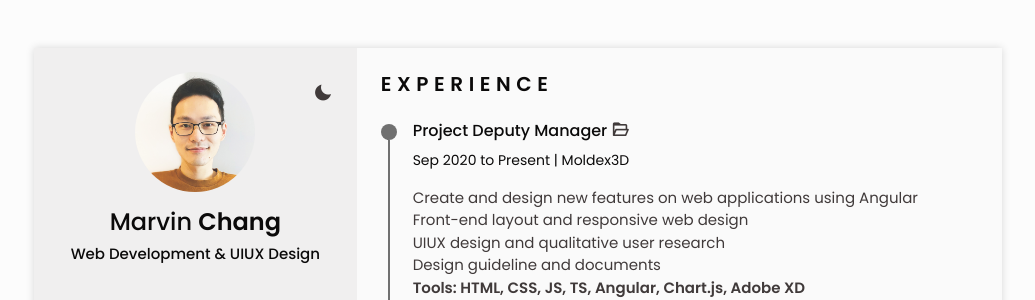
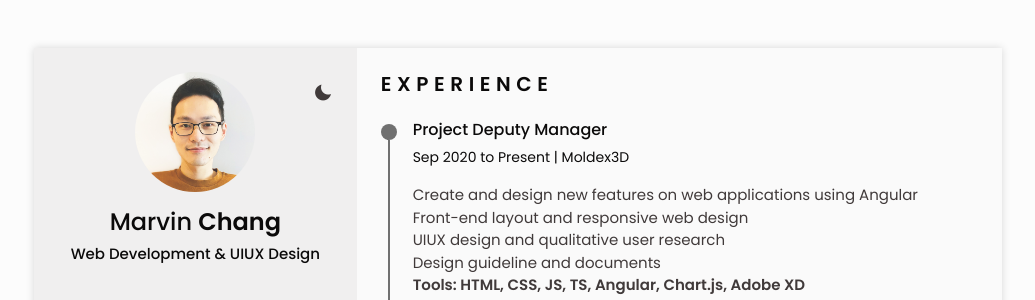
Before and after one commit to ckuoping/KP_resume2023, a plain HTML site: page index.html in a window 1280 px wide. Shown: the top 300 px of the page, without its empty margins (122-1157 px from the left). Drawn offline with nearby package versions, Linux system fonts and the light colour scheme.

Commit message:
initialize resume 2023 project

```diff
--- a/index.html
+++ b/index.html
@@ -258,7 +258,9 @@
                                 <span class="experience_line"></span>
                             </div>
                             <div class="experience_data bd-grid">
-                                <h3 class="experience_title">Project Deputy Manager<a href="./assets/html/mdxmat.html"  target="_blank" class="experience_link" data-toggle="tooltip" data-placement="right" title="Check Project"><i class='bx bx-folder-open experience_icon'></i></a></h3>
+                                <h3 class="experience_title">Project Deputy Manager
+                                    <!-- <a href="./assets/html/mdxmat.html"  target="_blank" class="experience_link" data-toggle="tooltip" data-placement="right" title="Check Project"><i class='bx bx-folder-open experience_icon'></i></a> -->
+                                </h3>
                                 <span class="experience_company">Sep 2020 to Present | Moldex3D </span>
                                 <p class="experience_description">
                                     <ul>
```
